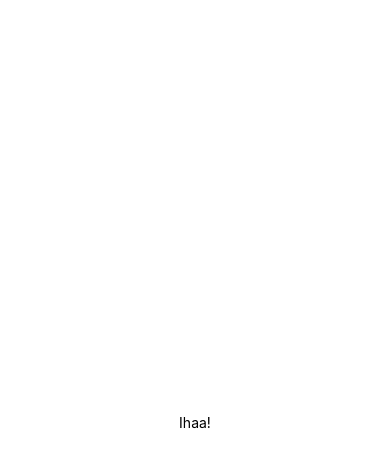
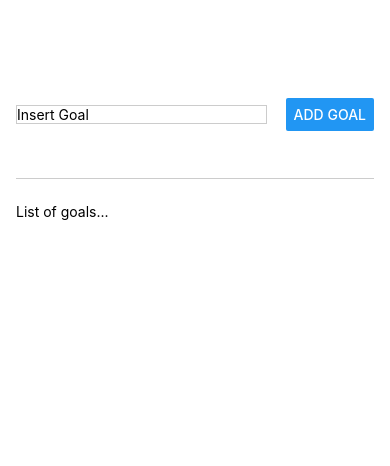
Before and after one commit to RRFayad/React-Native__Goals-app, a React Native app: screen / in a window 390 px wide. Shown: the top 466 px of the page. Built offline with nearby package versions, Linux system fonts and the light colour scheme.

Commit message:
Initial Style

```diff
--- a/App.js
+++ b/App.js
@@ -1,20 +1,41 @@
-import { StatusBar } from "expo-status-bar";
-import { StyleSheet, Text, View } from "react-native";
+import { StyleSheet, Text, View, Button, TextInput } from "react-native";
 
 export default function App() {
   return (
-    <View style={styles.container}>
-      <Text>Ihaa!</Text>
-      <StatusBar style="auto" />
+    <View style={styles.appContainer}>
+      <View style={styles.inputContainer}>
+        <TextInput style={styles.textInput} placeholder="Insert Goal" />
+        <Button title="Add Goal" />
+      </View>
+      <View style={styles.goalsContainer}>
+        <Text>List of goals...</Text>
+      </View>
     </View>
   );
 }
 
 const styles = StyleSheet.create({
-  container: {
+  appContainer: {
     flex: 1,
-    backgroundColor: "#fff",
+    paddingTop: 50,
+    paddingHorizontal: 16,
+  },
+  inputContainer: {
+    flex: 1,
+    flexDirection: "row",
+    justifyContent: "space-between",
     alignItems: "center",
-    justifyContent: "center",
+    marginBottom: 24,
+    borderBottomWidth: 1,
+    borderBottomColor: "#cccccc",
+  },
+  textInput: {
+    borderWidth: 1,
+    borderColor: "#cccccc",
+    width: "70%",
+    marginRight: 8,
+  },
+  goalsContainer: {
+    flex: 5,
   },
 });
```
